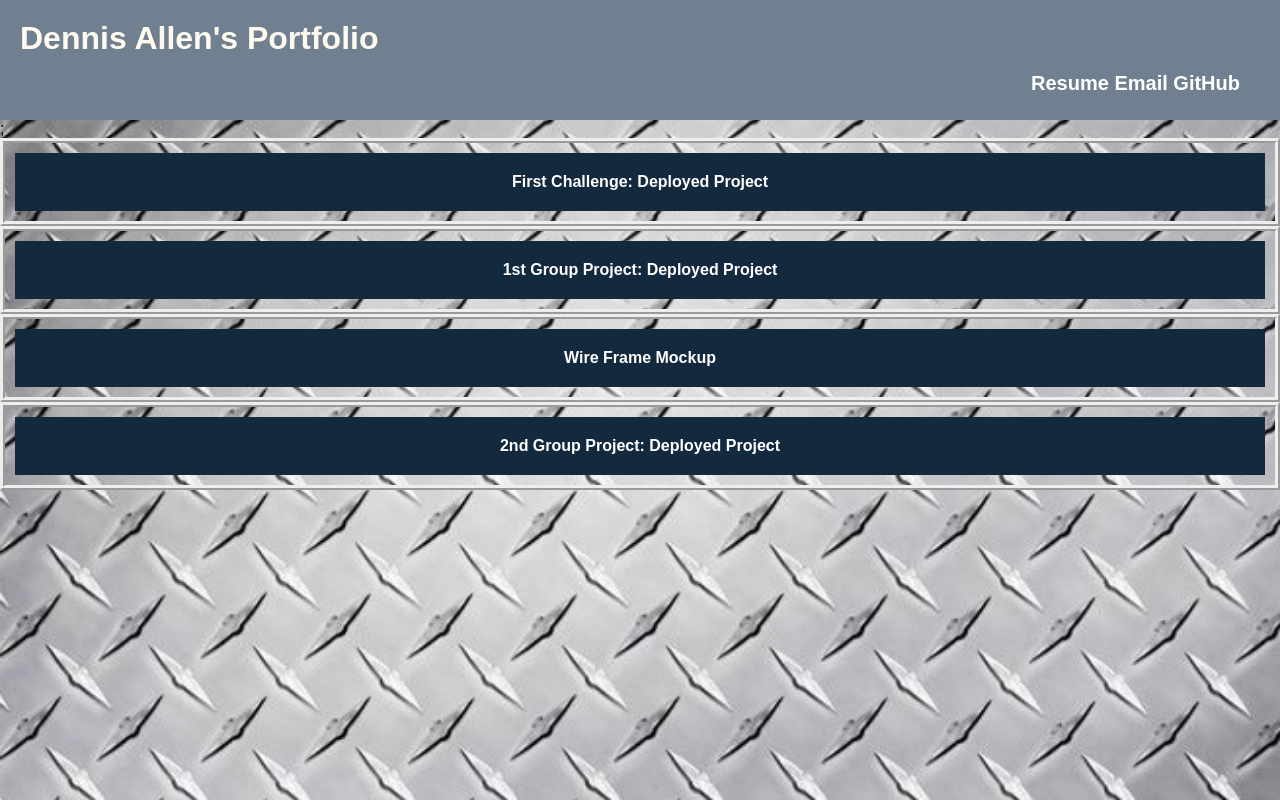
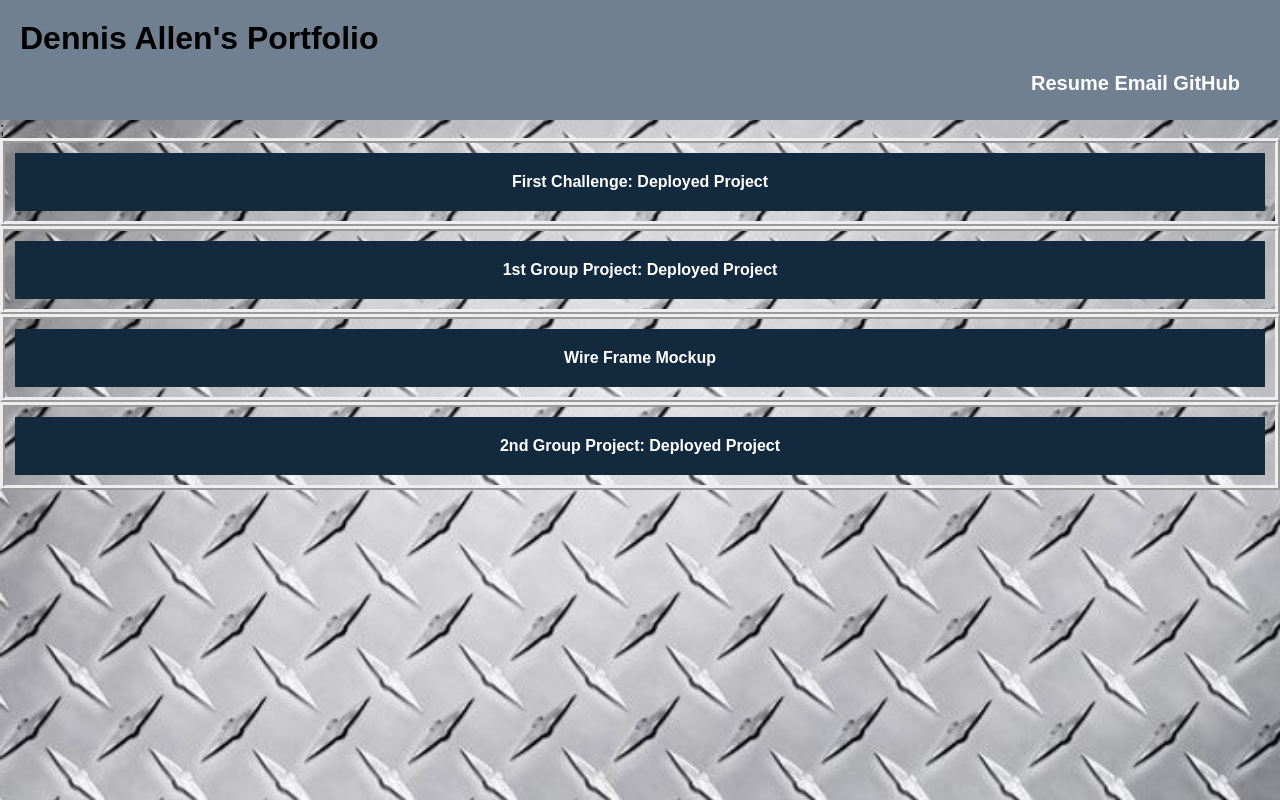
Before and after one commit to dirtydenny/Portfolio, a plain HTML site: page index.html in a window 1280 px wide. Drawn offline with Linux system fonts and the light colour scheme.

Commit message:
playing around

```diff
--- a/assets/css/style.css
+++ b/assets/css/style.css
@@ -10,7 +10,9 @@ body {
     font-family: Arial, Helvetica, sans-serif;
     background-color: silver;
 }
-
+h1{
+    font-weight: 900;
+}
 
 .portfolio-header {
     margin: 0px;
@@ -18,8 +20,9 @@ body {
     width: 100%;
     padding: 20px;
     font-family: Arial, Helvetica, sans-serif;
+    font-weight: 900;
     background-color: slategrey;
-    color:floralwhite;
+    color:black;
 
 }
 .card {
@@ -35,8 +38,6 @@ body {
   background: #13293d;
   color: #fff;
 }
-
-
 
 header nav {
     padding-top: 15px;
@@ -60,7 +61,6 @@ a {
     text-decoration: wavy;
     font-size: 20;
     font-weight: 900;
-
 }
 
 p {
@@ -71,6 +71,6 @@ p:hover, h1:hover, a:hover
   background-color: rgb(166, 160, 209);
 }
 .card:hover {
-    background-color: antiquewhite;
+    background-color: black;
 
 }
```
